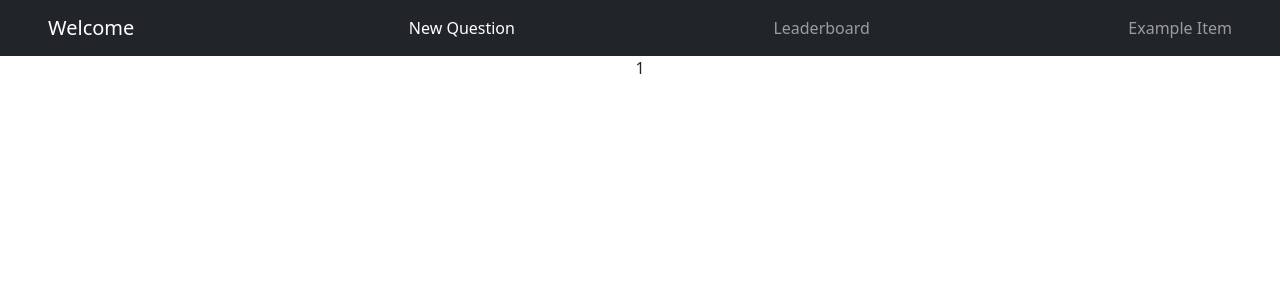
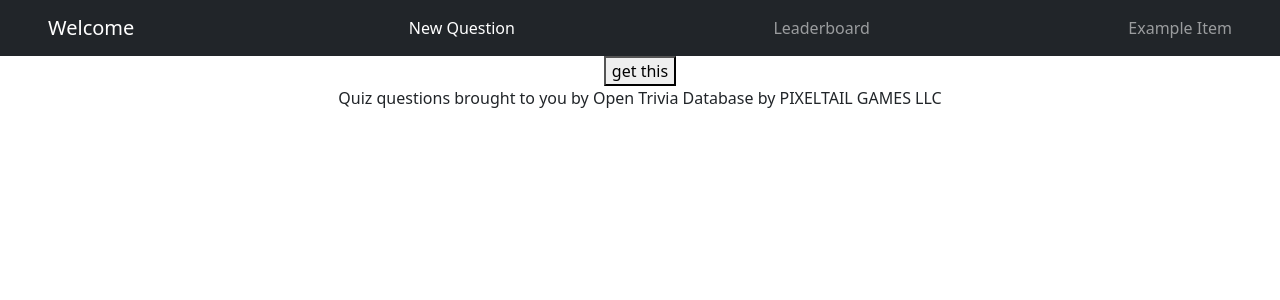
Before and after one commit to CGreenup/Project2-Trivia-Bird-Frontend, a React (Create React App) app: page /game/1 in a window 1280 px wide. Shown: the top 300 px of the page. Built offline with nearby package versions, Linux system fonts and the light colour scheme.

Commit message:
gameUI can now get information from the JSON, does not follow best coding practices, but states weren't working

```diff
--- a/src/components/GameUI.tsx
+++ b/src/components/GameUI.tsx
@@ -1,14 +1,32 @@
 import React from "react";
+import { useState } from "react";
 import { useParams } from "react-router-dom";
+import { getQuestion } from "../remote/questionApi";
 
 const GameUI:React.FC<unknown> = () => {
     const params:any  = useParams();
+    const difficulty:string = params.difficulty
 
-    console.log(params);
+    let question;
+    let questionData;
+
+    const getData = async () => {
+        let data:any = await getQuestion(difficulty);
+        questionData = data;
+        console.log(questionData);
+        question = questionData.results[0].question;
+
+        console.log("GameUI");
+        console.log(questionData.results[0].question)
+        console.log(question);
+    }
+
+
 
     return (
         <div>
-            <p>{params.difficulty}</p>
+            <button onClick={() => getData()}>get this</button>
+            <p>Quiz questions brought to you by Open Trivia Database by PIXELTAIL GAMES LLC</p>
         </div>
     )
 }
--- a/src/components/NavBar.tsx
+++ b/src/components/NavBar.tsx
@@ -4,7 +4,7 @@ import { Link, NavLink } from "react-router-dom";
 const NavBar:React.FC<unknown> = (props) => {
     return(
         <nav className = 'navbar navbar-dark bg-dark px-5'>
-            <Link className = 'navbar-brand' to='/this'>Welcome</Link>
+            <Link className = 'navbar-brand' to='/'>Welcome</Link>
 
                 <span className="navbar-nav">
                     <NavLink className = 'nav-link' to = '/game'> New Question </NavLink>
--- a/src/router/AppRoutes.tsx
+++ b/src/router/AppRoutes.tsx
@@ -13,16 +13,6 @@ const AppRoutes:React.FC<unknown> = (props) =>{
                     <div className='row'>
                         <h1 className='col-lg-12'>Insert component here! AppRoutes.tsx</h1>
                     </div>
-                </div>
-            )}}/>
-
-            <Route exact path = '/this' render = {() => {return(
-                <div>
-                    <input type="radio" className="btn-check" name="options-outlined" id="success-outlined" autoComplete="off" checked />
-                    <label className="btn btn-outline-success" htmlFor="success-outlined">Checked success radio</label>
-
-                    <input type="radio" className="btn-check" name="options-outlined" id="danger-outlined" autoComplete="off" />
-                    <label className="btn btn-outline-danger" htmlFor="danger-outlined">Danger radio</label>
                 </div>
             )}}/>
 
```
